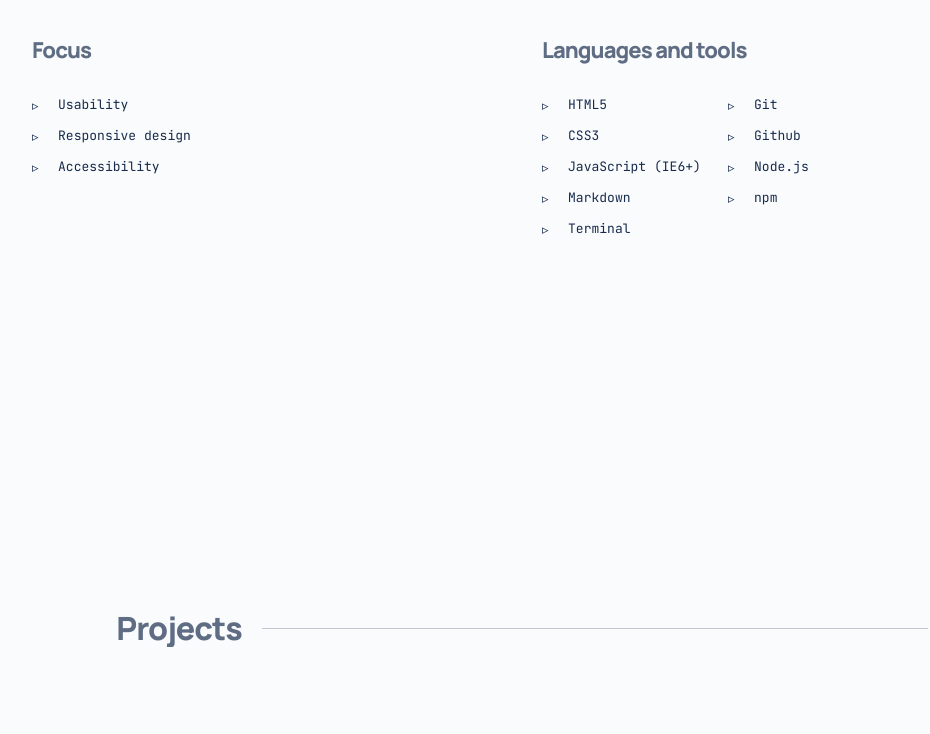
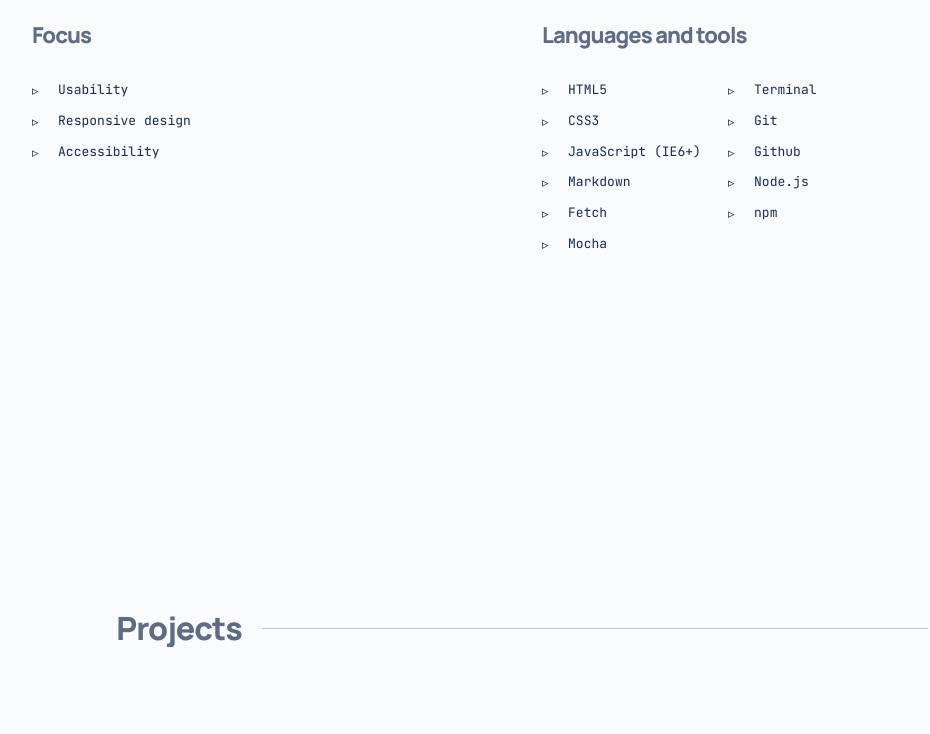
Before and after one commit to sgondela/sgondela.github.io, a plain HTML site: page index.html in a window 1280 px wide. Shown: the part 1901-2635 px from the top of the page, without its empty margins (118-1048 px from the left). Drawn offline with Linux system fonts and the light colour scheme.

Commit message:
Added Mocha and Fetch to skills

```diff
--- a/index.html
+++ b/index.html
@@ -93,19 +93,23 @@
                         <h3>Languages and tools</h3>
                         <ul class="lang-tools desktop-tablet">
                             <li>HTML5</li>
+                            <li>Terminal</li>
+                            <li>CSS3</li>
                             <li>Git</li>
-                            <li>CSS3</li>
+                            <li>JavaScript (IE6+)</li>
                             <li>Github</li>
-                            <li>JavaScript (IE6+)</li>
+                            <li>Markdown</li>
                             <li>Node.js</li>
-                            <li>Markdown</li>
+                            <li>Fetch</li>
                             <li>npm</li>
-                            <li>Terminal</li>
+                            <li>Mocha</li>
                         </ul>
                         <ul class="lang-tools mobile">
                             <li>HTML5</li>
                             <li>CSS3</li>
                             <li>JavaScript (IE6+)</li>
+                            <li>Fetch</li>
+                            <li>Mocha</li>
                             <li>Markdown</li>
                             <li>Terminal</li>
                             <li>Git</li>
```
